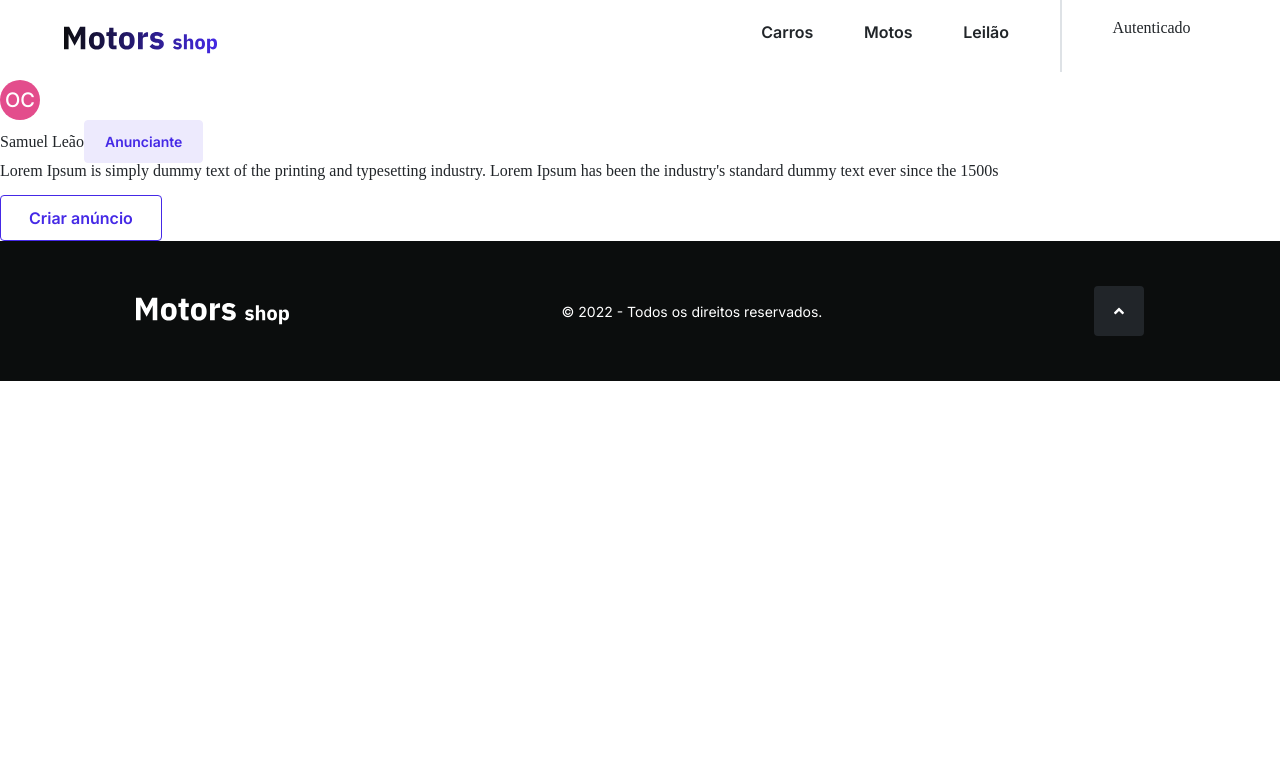
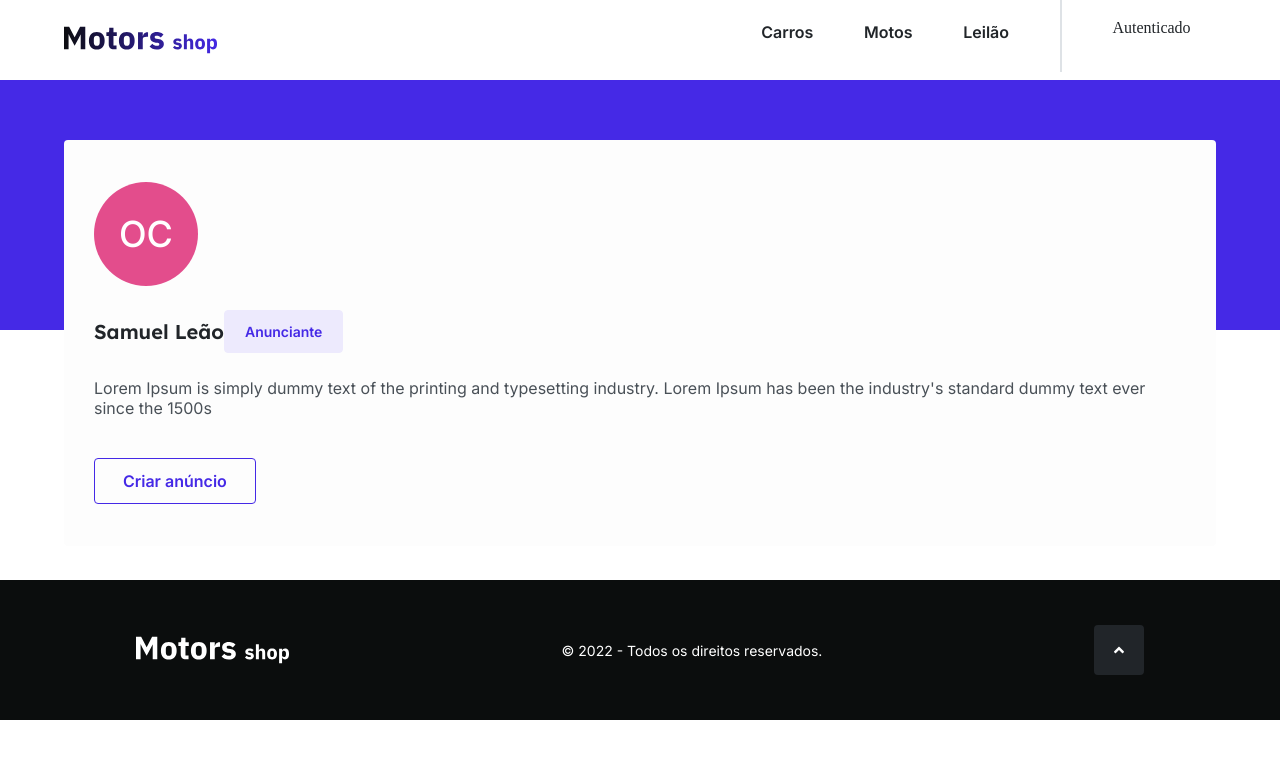
Before and after one commit to KA-09-Motors-Shop-projeto-fullstack/motors-shop, a React (Vite) app: page / in a window 1280 px wide. Shown: the top 758 px of the page. Built offline with nearby package versions, Linux system fonts and the light colour scheme.

Commit message:
Feat: criado e estilizado a pagina profile

```diff
--- a/src/components/ModalCreate/index.tsx
+++ b/src/components/ModalCreate/index.tsx
@@ -22,26 +22,16 @@ interface IPropsModalCreate {
   modalShow: boolean;
   setModalShow: React.Dispatch<React.SetStateAction<boolean>>;
 }
-
-type Inputs = {
-  title: string;
-  year: string;
-  km: string;
-  price: string;
-  description: string;
-  coverImage: string;
-};
-
 const ModalCreate: React.FC<IPropsModalCreate> = ({
   modalShow,
   setModalShow,
 }) => {
   const history = useHistory();
   const handleClose = () => setModalShow(false);
-  const goLogin = () => history.push("/login");
   const [typeAd, setTypeAd] = useState<string>("sale");
   const [vehicleType, setVehicleType] = useState<string>("car");
   const [amountImage, setAmountImages] = useState<number[]>([1]);
+  const closeModal = () => setModalShow(false);
 
   const salesAd = () => setTypeAd("sale");
   const aucionAd = () => setTypeAd("auction");
@@ -207,7 +197,7 @@ const ModalCreate: React.FC<IPropsModalCreate> = ({
             </ImagesRegisterContainer>
           </Modal.Body>
           <Modal.Footer style={{ justifyContent: "flex-end" }}>
-            <Button typeButton="negative" typeFont="big">
+            <Button onClick={closeModal} typeButton="negative" typeFont="big">
               Cancelar
             </Button>
             {Object.keys(errors).length ? (
--- a/src/pages/Profile/index.tsx
+++ b/src/pages/Profile/index.tsx
@@ -1,32 +1,55 @@
-import React from "react";
+import React, { useState } from "react";
 import Avatar from "../../components/Avatar";
 import Button from "../../components/Button";
+import ModalCreate from "../../components/ModalCreate";
+import {
+  ContainerInformations,
+  NameUser,
+  DescriptionUser,
+  Rectangle,
+  White,
+  Roxo,
+  NameContainer
+} from "./styles";
 
 const Profile: React.FC = () => {
+  const [showModalCreate, setShowModalCreate] = useState<boolean>(false);
+  const showModal = () => setShowModalCreate(true);
+
   return (
-    <section>
+    <main>
+      <ModalCreate
+        modalShow={showModalCreate}
+        setModalShow={setShowModalCreate}
+      />
+      <Rectangle>
+        <Roxo></Roxo>
+        <White></White>
+      </Rectangle>
+      <ContainerInformations>
         <Avatar
-        fontSize={20}
-        height={40}
-        width={40}
+          fontSize={36}
+          height={104}
+          width={104}
           color="random1"
           name="Omar Colombari"
         />
-      <div>
-        <span>Samuel Leão</span>
+        <NameContainer>
+          <NameUser>Samuel Leão</NameUser>
           <Button typeButton="brandOpacity" typeFont="medium">
             Anunciante
           </Button>
-      </div>
-      <p>
+        </NameContainer>
+        <DescriptionUser>
           Lorem Ipsum is simply dummy text of the printing and typesetting
           industry. Lorem Ipsum has been the industry's standard dummy text ever
           since the 1500s
-      </p>
-      <Button typeButton="outlineBrand1" typeFont="big">
+        </DescriptionUser>
+        <Button onClick={showModal} typeButton="outlineBrand1" typeFont="big">
           Criar anúncio
         </Button>
-    </section>
+      </ContainerInformations>
+    </main>
   );
 };
 
--- /dev/null
+++ b/src/pages/Profile/styles.ts
@@ -0,0 +1,45 @@
+import styled from "styled-components";
+
+export const ContainerInformations = styled.section`
+  background-color: ${(props) => props.theme.colors.grey10};
+  position: absolute;
+  top: 140px;
+  left: 0;
+  right: 0;
+  padding: 30px;
+  width: 90%;
+  margin: 0 auto;
+  height: 406px;
+  display: flex;
+  flex-direction: column;
+  justify-content: space-around;
+  align-items: flex-start;
+  border-radius: 4px;
+`;
+
+export const NameUser = styled.span`
+  font: ${(props) => props.theme.fonts["heading-6-600"]};
+  color: ${(props) => props.theme.colors.grey1};
+`;
+
+export const DescriptionUser = styled.p`
+  font: ${(props) => props.theme.fonts["body-1-400"]};
+  color: ${(props) => props.theme.colors.grey2};
+`;
+
+export const Rectangle = styled.div`
+  width: 100%;
+  height: 500px;
+`;
+
+export const White = styled.div``;
+
+export const Roxo = styled.div`
+  background-color: ${(props) => props.theme.colors.brand1};
+  height: 50%;
+`;
+
+export const NameContainer = styled.div`
+  display: flex;
+  align-items: center;
+`;
--- a/src/routes/index.tsx
+++ b/src/routes/index.tsx
@@ -8,8 +8,6 @@ import ProductCard from "../components/ProductCard";
 import Profile from "../pages/Profile";
 
 const Routes: React.FC = () => {
-  const [modalShow, setModalShow] = useState<boolean>(false);
-  const show = () => setModalShow(true);
   return (
     <Switch>
       <Route exact path="/">
```
Lines whose indentation alone changed are shown as unchanged.
